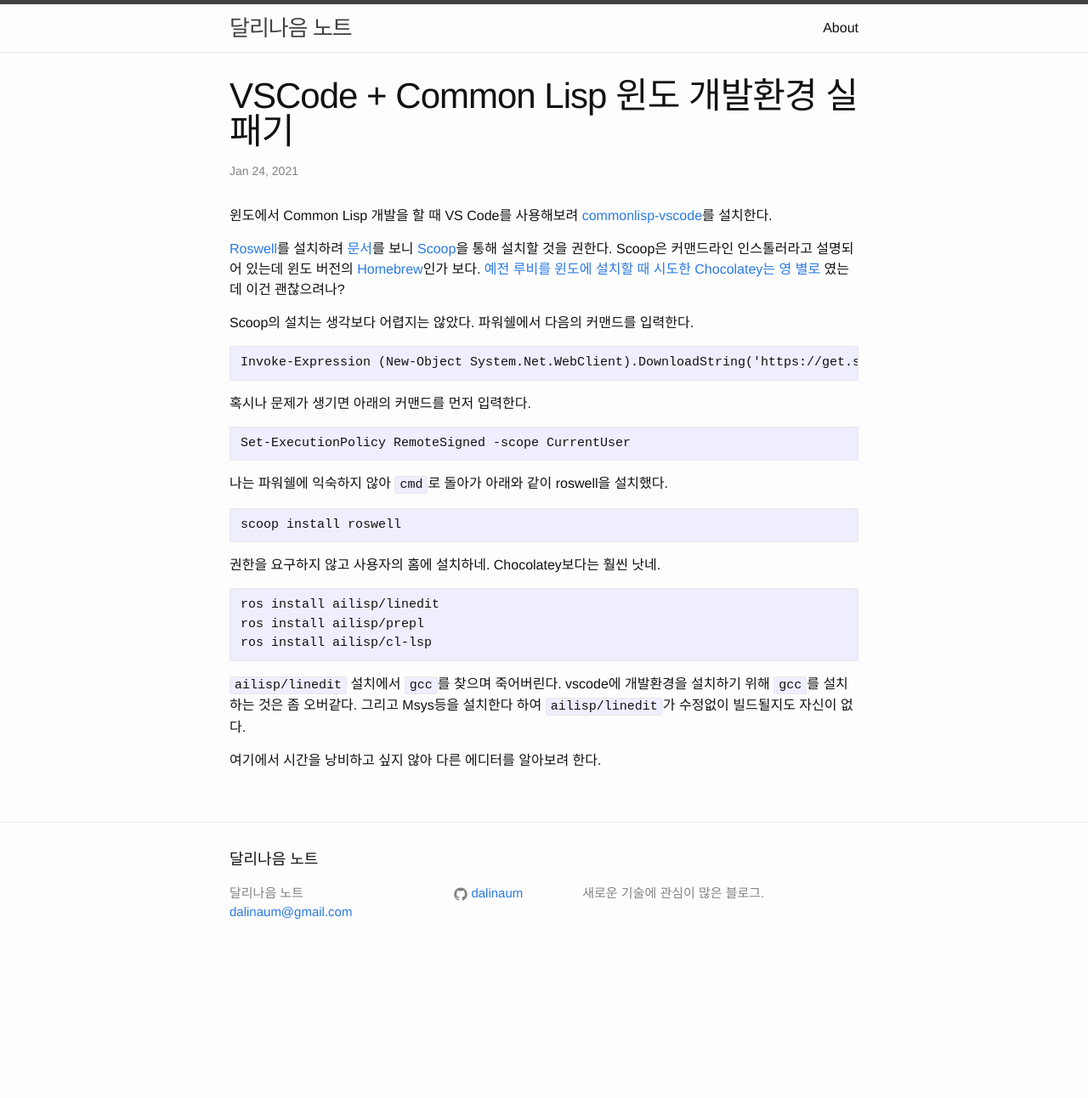
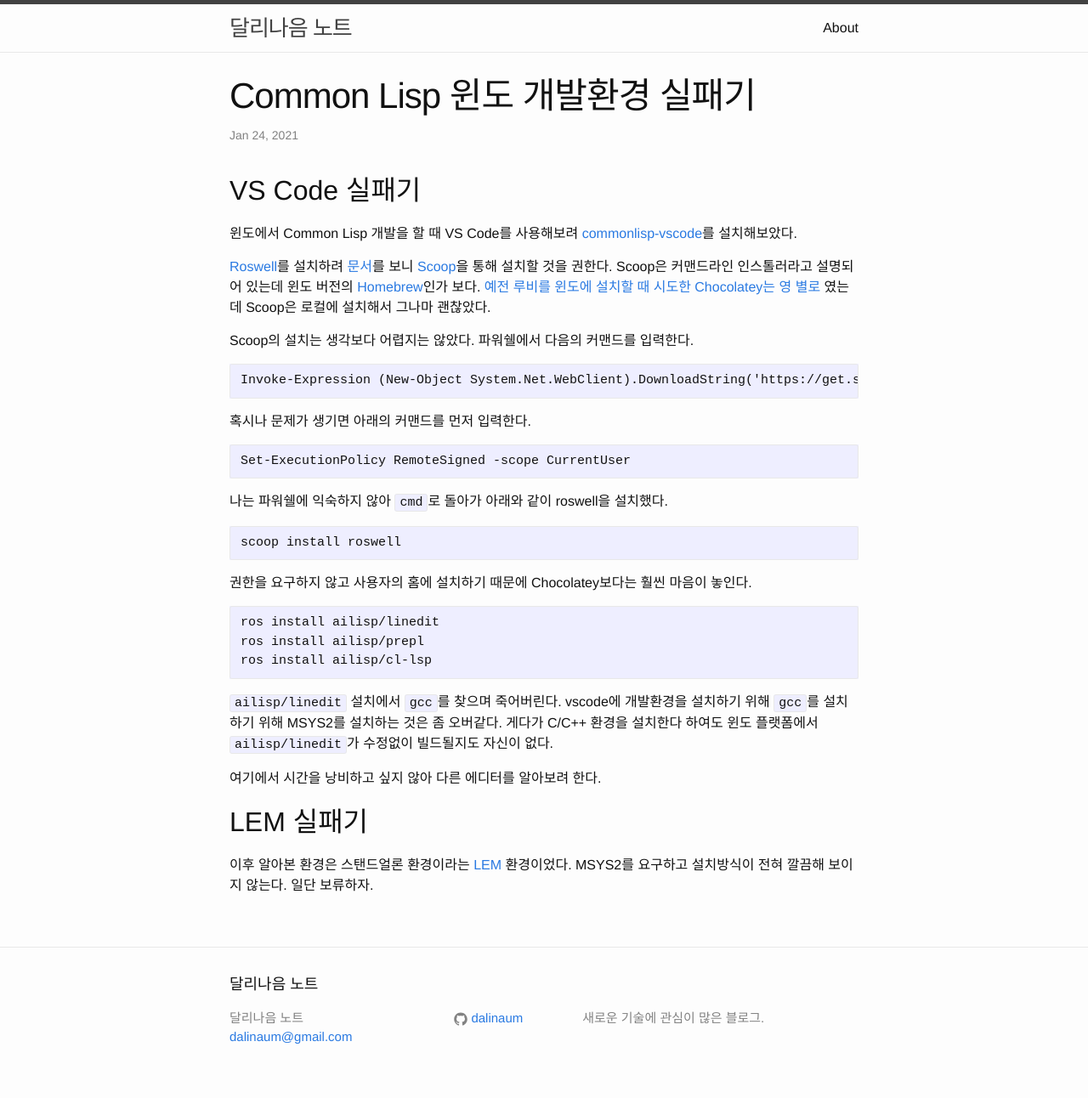
Before and after one commit to dalinaum/dalinaum.github.io, a Jekyll site: the page built from _posts/2021-01-24-win-vscode-common-lisp.markdown, in a window 1280 px wide. Shown: the whole page at 85% size. Built offline with Jekyll 4.4.1, drawn with Linux system fonts in a browser that asks for light colours; before the commit the page ends 1145 px from its top, so only the background shows below that.

Commit message:
Update 2021-01-24-win-vscode-common-lisp.markdown

````diff
--- a/_posts/2021-01-24-win-vscode-common-lisp.markdown
+++ b/_posts/2021-01-24-win-vscode-common-lisp.markdown
@@ -1,13 +1,15 @@
 ---
 layout: post
-title:  "VSCode + Common Lisp 윈도 개발환경 실패기"
+title:  "Common Lisp 윈도 개발환경 실패기"
 date:   2021-01-24 03:00:00 +0900
 categories: lisp
 ---
 
-윈도에서 Common Lisp 개발을 할 때 VS Code를 사용해보려 [commonlisp-vscode](https://marketplace.visualstudio.com/items?itemName=ailisp.commonlisp-vscode)를 설치한다.
+## VS Code 실패기
 
-[Roswell](https://github.com/roswell/roswell)를 설치하려 [문서](https://github.com/roswell/roswell/wiki/Installation#windows)를 보니 [Scoop](https://scoop.sh/)을 통해 설치할 것을 권한다. Scoop은 커맨드라인 인스톨러라고 설명되어 있는데 윈도 버전의 [Homebrew](https://brew.sh/)인가 보다. [예전 루비를 윈도에 설치할 때 시도한 Chocolatey는 영 별로](http://dalinaum.github.io/windows/ruby/2018/03/03/windows-ruby.html) 였는데 이건 괜찮으려나?
+윈도에서 Common Lisp 개발을 할 때 VS Code를 사용해보려 [commonlisp-vscode](https://marketplace.visualstudio.com/items?itemName=ailisp.commonlisp-vscode)를 설치해보았다.
+
+[Roswell](https://github.com/roswell/roswell)를 설치하려 [문서](https://github.com/roswell/roswell/wiki/Installation#windows)를 보니 [Scoop](https://scoop.sh/)을 통해 설치할 것을 권한다. Scoop은 커맨드라인 인스톨러라고 설명되어 있는데 윈도 버전의 [Homebrew](https://brew.sh/)인가 보다. [예전 루비를 윈도에 설치할 때 시도한 Chocolatey는 영 별로](http://dalinaum.github.io/windows/ruby/2018/03/03/windows-ruby.html) 였는데 Scoop은 로컬에 설치해서 그나마 괜찮았다.
 
 Scoop의 설치는 생각보다 어렵지는 않았다. 파워쉘에서 다음의 커맨드를 입력한다.
 
@@ -27,7 +29,7 @@
 scoop install roswell
 ```
 
-권한을 요구하지 않고 사용자의 홈에 설치하네. Chocolatey보다는 훨씬 낫네.
+권한을 요구하지 않고 사용자의 홈에 설치하기 때문에 Chocolatey보다는 훨씬 마음이 놓인다.
 
 ```
 ros install ailisp/linedit
@@ -35,6 +37,10 @@
 ros install ailisp/cl-lsp
 ```
 
-`ailisp/linedit` 설치에서 `gcc`를 찾으며 죽어버린다. vscode에 개발환경을 설치하기 위해 `gcc`를 설치하는 것은 좀 오버같다. 그리고 Msys등을 설치한다 하여 `ailisp/linedit`가 수정없이 빌드될지도 자신이 없다.
+`ailisp/linedit` 설치에서 `gcc`를 찾으며 죽어버린다. vscode에 개발환경을 설치하기 위해 `gcc`를 설치하기 위해 MSYS2를 설치하는 것은 좀 오버같다. 게다가 C/C++ 환경을 설치한다 하여도 윈도 플랫폼에서 `ailisp/linedit`가 수정없이 빌드될지도 자신이 없다.
 
 여기에서 시간을 낭비하고 싶지 않아 다른 에디터를 알아보려 한다.
+
+## LEM 실패기
+
+이후 알아본 환경은 스탠드얼론 환경이라는 [LEM](https://github.com/lem-project/lem/wiki/Windows-Platform) 환경이었다. MSYS2를 요구하고 설치방식이 전혀 깔끔해 보이지 않는다. 일단 보류하자.
````
